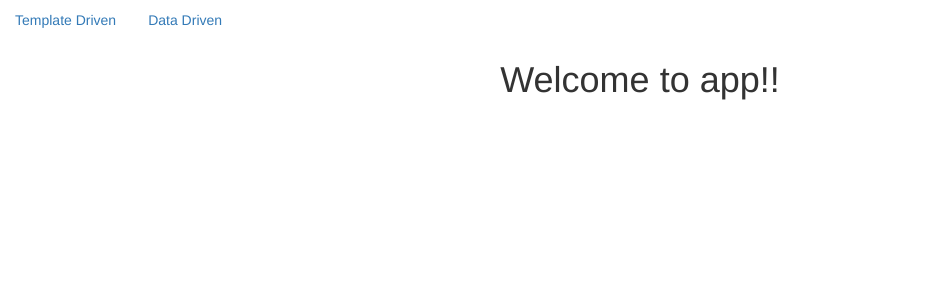
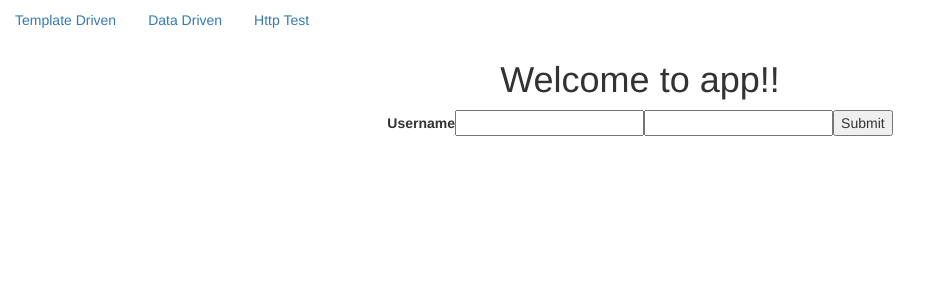
Before and after one commit to tandisunarto/Learning_Angular, an Angular app in the folder form-app/: page /my-http in a window 1280 px wide. Before the commit this address led to /. Shown: the top 300 px of the page, without its empty margins (0-941 px from the left). Built offline with nearby package versions, Linux system fonts and the light colour scheme; no server answers.

Commit message:
get and post data with Http service

```diff
--- a/form-app/src/app/app-route.module.ts
+++ b/form-app/src/app/app-route.module.ts
@@ -3,11 +3,13 @@ import { CommonModule } from '@angular/common';
 import { TemplateDrivenComponent } from 'app/template-driven/template-driven.component';
 import { Routes, RouterModule } from '@angular/router';
 import { DataDrivenComponent } from 'app/data-driven/data-driven.component';
+import { MyHttpComponent } from 'app/my-http/my-http.component';
 
 
 export const APP_ROUTES: Routes = [
   { path: 'template-driven', component: TemplateDrivenComponent },
-  { path: 'data-driven', component: DataDrivenComponent }
+  { path: 'data-driven', component: DataDrivenComponent },
+  { path: 'my-http', component: MyHttpComponent }
 ]
 
 @NgModule({
--- a/form-app/src/app/app.component.html
+++ b/form-app/src/app/app.component.html
@@ -1,9 +1,10 @@
 <!--The whole content below can be removed with the new code.-->
 
 <div>
-  <ul class="nav nav-pills">
+   <ul class="nav nav-pills">
     <li><a routerLink="template-driven">Template Driven</a></li>
     <li><a routerLink="data-driven">Data Driven</a></li>
+    <li><a routerLink="my-http">Http Test</a></li>
   </ul>
 </div>
 <div style="text-align:center">
--- a/form-app/src/app/app.component.ts
+++ b/form-app/src/app/app.component.ts
@@ -3,7 +3,7 @@ import { Component } from '@angular/core';
 @Component({
   selector: 'app-root',
   templateUrl: './app.component.html',
-  styleUrls: ['./app.component.css']
+  styleUrls: ['./app.component.css'],
 })
 export class AppComponent {
   title = 'app';
--- a/form-app/src/app/app.module.ts
+++ b/form-app/src/app/app.module.ts
@@ -6,14 +6,18 @@ import { AppComponent } from './app.component';
 import { TemplateDrivenComponent } from './template-driven/template-driven.component';
 import { DataDrivenComponent } from './data-driven/data-driven.component';
 import { AppRouteModule } from 'app/app-route.module';
+import { MyHttpComponent } from './my-http/my-http.component';
+import { HttpModule } from '@angular/http';
 
 @NgModule({
   declarations: [
     AppComponent,
     TemplateDrivenComponent,
-    DataDrivenComponent
+    DataDrivenComponent,
+    MyHttpComponent
   ],
   imports: [
+    HttpModule,
     BrowserModule,
     AppRouteModule,
     FormsModule,
--- /dev/null
+++ b/form-app/src/app/my-http/my-http.component.html
@@ -0,0 +1,5 @@
+<label for="username">Username</label>
+<input type="text" id="username" #username>
+<label for="email"></label>
+<input type="text" id="email" #email>
+<button (click)="onSubmit(username.value, email.value)">Submit</button>
--- /dev/null
+++ b/form-app/src/app/my-http/my-http.component.ts
@@ -0,0 +1,32 @@
+import { Component, OnInit } from '@angular/core';
+import { MyHttpService } from './my-http.service';
+import { Response } from '@angular/http';
+
+@Component({
+  selector: 'app-my-http',
+  templateUrl: './my-http.component.html',
+  styles: [],
+  providers: [MyHttpService]
+})
+export class MyHttpComponent implements OnInit {
+
+  constructor(private myHttpService: MyHttpService) { }
+
+  ngOnInit() {
+    this.myHttpService.getData()
+      .subscribe(
+        (data: any) => console.log(data)
+      );
+  }
+
+  onSubmit(username: string, email: string) {
+    this.myHttpService.sendData(
+      {
+        username: username,
+        email: email
+      })
+      .subscribe(
+        (data) => console.log(data)
+      );
+  }
+}
--- /dev/null
+++ b/form-app/src/app/my-http/my-http.service.ts
@@ -0,0 +1,28 @@
+import { Injectable } from '@angular/core';
+import { Http, Response, Headers } from '@angular/http'
+import 'rxjs/Rx';
+
+@Injectable()
+export class MyHttpService {
+
+  constructor(private http: Http) { }
+
+  getData() {
+    return this.http.get('https://angular2-lesson-a04a9.firebaseio.com/title.json')
+      .map(
+        (response: Response) => response.json()
+      );
+  }
+
+  sendData(user: any) {
+    const body = JSON.stringify(user);
+    const headerData = new Headers();
+    headerData.append('Content-Type', 'application/json');
+    // const headerData = new Headers({'Content-Type': 'application/json'});
+    return this.http.post('https://angular2-lesson-a04a9.firebaseio.com/data.json', body,
+    {
+      headers: headerData
+    })
+    .map((data: Response) => data.json());
+  }
+}
```
